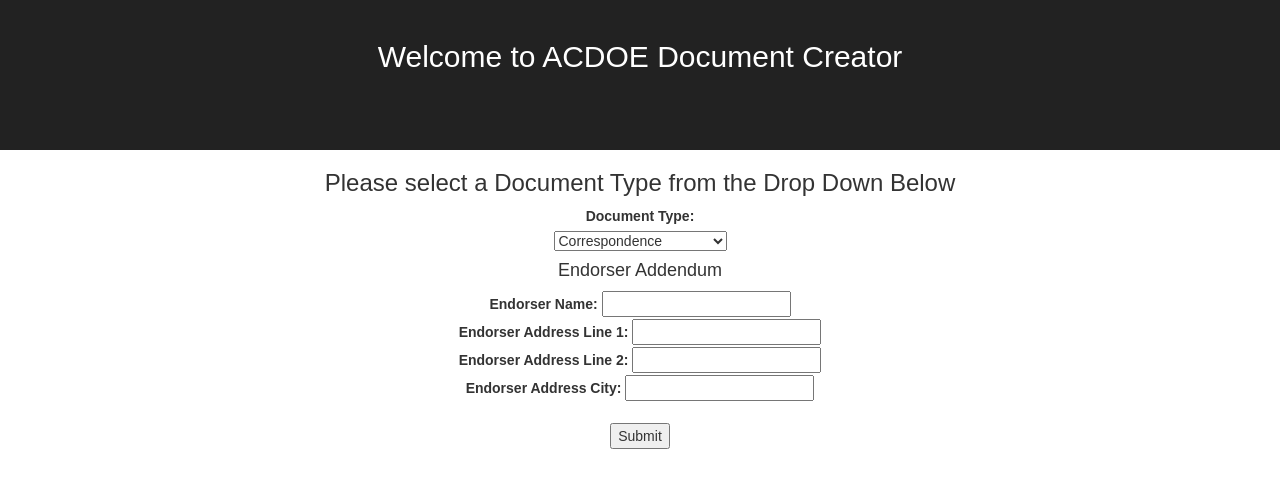
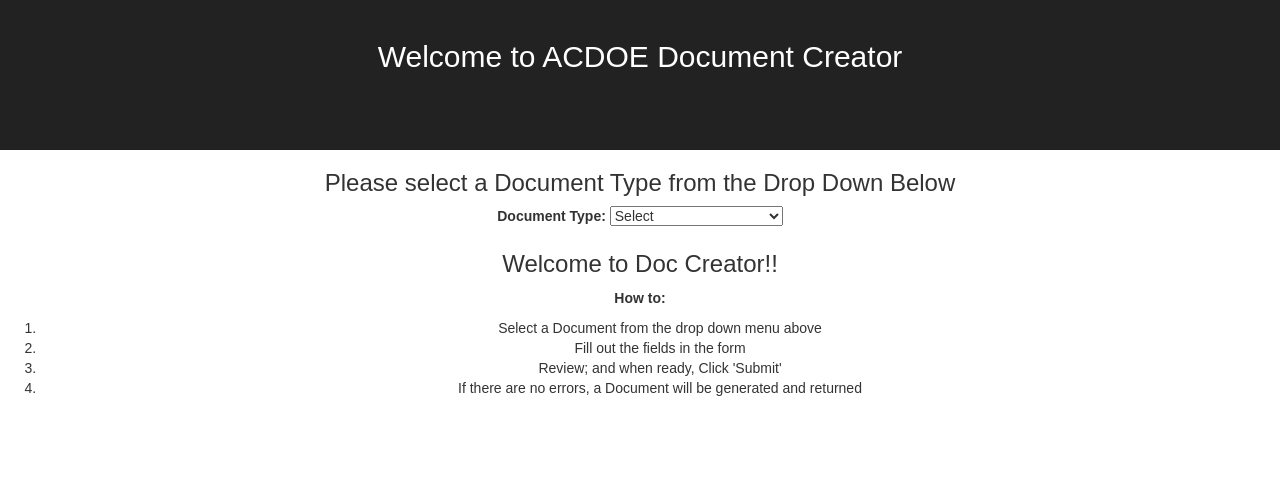
Before and after one commit to TYMG/react-doc-builder, a React (Create React App) app: page / in a window 1280 px wide. Shown: the top 488 px of the page. Built offline with nearby package versions, Linux system fonts and the light colour scheme.

Commit message:
Component Toggling

```diff
--- a/src/App.js
+++ b/src/App.js
@@ -1,7 +1,11 @@
 import React, { Component } from 'react';
 import request from 'request';
 import DocumentTypeSelector from './Components/DocumentTypeSelector'
+import Home from './Components/Home'
 import EndorserAddendumForm from './Components/EndorserAddendumForm'
+import CorrespondenceForm from './Components/CorrespondenceForm'
+import MPNForm from './Components/MPNForm'
+
 import logo from './logo.svg';
 import './App.css';
 
@@ -10,8 +14,14 @@ class App extends Component {
   constructor(){
     super();
     this.state = {
+      documentType:""
+    }
+  }
 
-    }
+  selectDocumentType(documentTypeSelected){
+    this.setState({
+      documentType:documentTypeSelected
+    });
   }
 
   createDocument(document){
@@ -32,16 +42,28 @@ class App extends Component {
   }
 
   render() {
+    const docType = this.state.documentType;
+
+    let formType = <Home />;
+
+    if(docType === 'Correspondence'){
+      formType = <CorrespondenceForm createDocument={this.createDocument.bind(this)}/>;
+    }else if(docType === 'Endorser Addendum'){
+      formType = <EndorserAddendumForm createDocument={this.createDocument.bind(this)}/>;
+    }else if(docType === 'Master Promissory Note'){
+      formType = <MPNForm createDocument={this.createDocument.bind(this)}/>;
+    }
+
     return (
       <div className="App">
         <div className="App-header">
           <h2>Welcome to ACDOE Document Creator</h2>
         </div>
         <div>
-          <DocumentTypeSelector/>
+          <DocumentTypeSelector selectDocumentType={this.selectDocumentType.bind(this)}/>
         </div>
         <div>
-          <EndorserAddendumForm createDocument={this.createDocument.bind(this)}/>
+          {formType}
         </div>
       </div>
     );
--- a/src/Components/Correspondence.js
+++ b/src/Components/CorrespondenceForm.js
@@ -16,7 +16,7 @@ class CorrespondenceForm extends Component {
       addr2:this.refs.addr2.value,
       addrCity: this.refs.addrCity.value
     }}, function(){
-        this.props.createDocument(this.state.correspondence)
+        this.props.createDocument(this.state.correspondence);
     });
     e.preventDefault();
   }
--- a/src/Components/DocumentTypeSelector.js
+++ b/src/Components/DocumentTypeSelector.js
@@ -4,25 +4,31 @@ class DocumentTypeSelector extends Component {
   constructor(){
         super();
         this.state = {
-
+          documentType:{}
       }
     }
 
   static defaultProps = {
-    documentTypes: ['Correspondence', 'Endorser Addendum', "Master Promissory Note "]
+    documentTypes: ['Select', 'Correspondence', 'Endorser Addendum', "Master Promissory Note"]
+  }
+
+  documentTypeSelection(e){
+    if(this.refs.docType.value !== this.state.documentType){
+      this.props.selectDocumentType(this.refs.docType.value);
+    }
   }
 
   render(){
-      let documentTypes = this.props.documentTypes.map( docType =>{
+      let docTypes = this.props.documentTypes.map( docType =>{
         return <option key={docType} value={docType}>{docType}</option>
       })
   return(
       <div className="docSelector">
         <h3>Please select a Document Type from the Drop Down Below</h3>
         <div>
-          <label>Document Type:</label><br />
-          <select ref="docType">
-            {documentTypes}
+          <label>Document Type:</label>&nbsp;
+          <select ref="docType" onChange={this.documentTypeSelection.bind(this)}>
+            {docTypes}
           </select>
         </div>
       </div>
--- /dev/null
+++ b/src/Components/Home.js
@@ -0,0 +1,30 @@
+import React, { Component } from 'react';
+
+class Home extends Component {
+  constructor(){
+    super();
+    this.state = {
+    }
+  }
+
+  render(){
+    return(
+      <div>
+        <h3>Welcome to Doc Creator!!</h3>
+        <div>
+        <p>
+          <strong>How to:</strong><br/>
+        </p>
+        <ol>
+          <li>Select a Document from the drop down menu above</li>
+          <li>Fill out the fields in the form</li>
+          <li>Review; and when ready, Click 'Submit'</li>
+          <li>If there are no errors, a Document will be generated and returned</li>
+          </ol>
+        </div>
+      </div>
+    )
+  }
+}
+
+export default Home;
--- a/src/Components/MPNForm.js
+++ b/src/Components/MPNForm.js
@@ -0,0 +1,46 @@
+import React, { Component } from 'react';
+
+class MPNForm extends Component {
+
+  constructor(){
+    super();
+    this.state = {
+      mpn: {}
+    }
+  }
+
+  mpnFormSubmit(e){
+    this.setState({mpn:{
+      name:this.refs.name.value,
+      addr1:this.refs.addr1.value,
+      addr2:this.refs.addr2.value,
+      addrCity: this.refs.addrCity.value
+    }}, function(){
+      this.props.createDocument(this.state.mpn);
+    });
+    e.preventDefault();
+  }
+
+  render(){
+      return(
+        <form onSubmit={this.mpnFormSubmit.bind(this)}>
+        <div>
+          <h4>Master Promissory Note</h4>
+          <label>MPN Name:</label>&nbsp;
+          <input type="text" ref="name"/><br/>
+          <label>MPN Address Line 1:</label>&nbsp;
+          <input type="text" ref="addr1"/><br/>
+          <label>MPN Address Line 2:</label>&nbsp;
+          <input type="text" ref="addr2"/><br/>
+          <label>MPN Address City:</label>&nbsp;
+          <input type="text" ref="addrCity"/><br/>
+        </div>
+        <br />
+        <input type="submit" value="Submit"/>
+        <br />
+        </form>
+      )
+  }
+}
+
+export default MPNForm;
```
